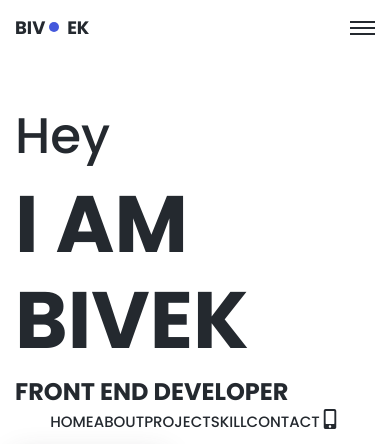
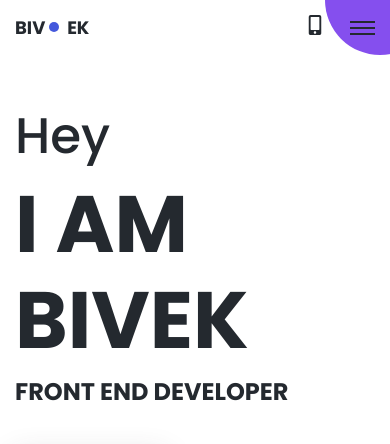
Before and after one commit to Bivektamu/portfolio, a Gatsby site: page / in a window 390 px wide. Shown: the top 444 px of the page. Built offline with nearby package versions, Linux system fonts and the light colour scheme; Gatsby itself is replaced by a stand-in of ours.

Commit message:
Portfolio v2 finally completed

```diff
--- a/gatsby-config.js
+++ b/gatsby-config.js
@@ -25,7 +25,7 @@ module.exports = {
         background_color: `#663399`,
         theme_color: `#663399`,
         display: `minimal-ui`,
-        icon: `src/images/gatsby-icon.png`, // This path is relative to the root of the site.
+        icon: `src/images/fav.jpg`, // This path is relative to the root of the site.
       },
     },
     `gatsby-plugin-gatsby-cloud`,
--- a/src/components/NavItem.js
+++ b/src/components/NavItem.js
@@ -3,7 +3,7 @@ import GlobalContext from "../context"
 import { Link } from "gatsby"
 
 
-const NavItem = ({ anchorTo, index, max }) => {
+const NavItem = ({ anchorTo, index, max, activenav, setActiveNav }) => {
     const { settings, setSettings } = useContext(GlobalContext)
 
     useEffect(() => {
@@ -23,6 +23,7 @@ const NavItem = ({ anchorTo, index, max }) => {
 
         const sec = document.getElementById(anchor)
 
+        setActiveNav(!activenav)
 
         window.scrollTo({
             top: sec.offsetTop - document.getElementById('header').getBoundingClientRect().height,
--- a/src/components/customCursor.js
+++ b/src/components/customCursor.js
@@ -14,7 +14,7 @@ const CustomCursor = () => {
 
         function mousePosition(e) {
 
-            if (window.innerWidth < 1001) {
+            if (window.innerWidth > 999) {
                 setTimeout(() => {
                     setCordPos({ x: e.clientX, y: e.clientY })
                 }, 150);
--- a/src/components/header.js
+++ b/src/components/header.js
@@ -18,6 +18,7 @@ const Header = () => {
 
 
   const [clsnme, setClsnme] = useState('');
+  const [activeNav, setActiveNav] = useState(false);
 
 
   const [sections, setSections] = useState([])
@@ -30,25 +31,23 @@ const Header = () => {
 
     setSections(Array.prototype.slice.call(secs))
 
-
     document.addEventListener('scroll', scrolling)
-
-    function scrolling() {
-      if (window.scrollY > 0) {
-        setClsnme('fixed')
-      }
-      else {
-        setClsnme('')
-      }
-
-    }
 
     return () => {
       window.removeEventListener('scroll', scrolling)
-
     }
   }, [])
 
+
+  function scrolling() {
+    if (window.scrollY > 0) {
+      setClsnme('fixed')
+    }
+
+    else {
+      setClsnme('')
+    }
+  }
 
 
   let navItem;
@@ -57,7 +56,7 @@ const Header = () => {
       const secId = (sec.getAttribute('id'))
       if (secId) {
 
-        return <NavItem key={index} index={index} max={sections.length} anchorTo={secId} />
+        return <NavItem key={index} index={index} max={sections.length} anchorTo={secId} setActiveNav={() => setActiveNav()} activeNav={activeNav} />
       }
       else {
         return ''
@@ -66,13 +65,22 @@ const Header = () => {
   }
 
   function changeTheme() {
-    console.log('a')
     const { theme } = settings
     setSettings({ ...settings, theme: theme === 'light' ? 'dark' : 'light' })
   }
 
+  let openCls = ''
+  if (activeNav) {
+    openCls = 'active__nav'
+  }
+  else {
+    openCls = ''
+  }
+
+  console.log(openCls, clsnme)
+
   return (
-    <HeaderWrapper id="header" className={`${'header ' + clsnme}`} >
+    <HeaderWrapper id="header" className={`${'header ' + clsnme + ' ' + openCls}`} >
 
       <Container>
         <Logo>
@@ -91,14 +99,18 @@ const Header = () => {
           < Link to='/' > EK</Link>
         </Logo>
 
-        <button id="nav__toggle" type="button">
+        <a className="nav-link hvr-buzz-out tel mob" id="mob-tel" href="tel:+61452424565">
+          <FaMobileAlt />
+        </a>
+
+        <button id="nav__toggle" type="button" onClick={() => setActiveNav(!activeNav)}>
           <span></span>
         </button>
 
         <NavMenu>
           <ul id="nav">
             {navItem && navItem}
-            <li>
+            <li className="desk">
               <a className="nav-link hvr-buzz-out tel" id="mob-tel" href="tel:+61452424565">
                 <FaMobileAlt />
               </a>
--- a/src/components/layout.js
+++ b/src/components/layout.js
@@ -99,16 +99,87 @@ const Layout = ({ children }) => {
 
     section {
       display: flex;
-    width: 100%;
-    min-height: calc(100vh - 106px);
-    align-items: center;
-    /* padding: 50px 0; */
-    padding: 0;
+      width: 100%;
+      min-height: calc(100vh - 106px);
+      align-items: center;
+      padding: 0;
+
+    }
+
+    .mob {
+      display:none!important;
+    }
+
+    .hvr-buzz-out:hover svg{
+      animation-name: hvr-buzz-out;
+      animation-duration: 0.75s;
+      animation-timing-function: linear;
+      animation-iteration-count: 1;
+    }
+
+    @keyframes hvr-buzz-out {
+      0% {
+          transform: translateX(3px) rotate(2deg);
+      }
+      20% {
+          transform: translateX(-3px) rotate(-2deg);
+      }
+      30% {
+          transform: translateX(3px) rotate(2deg);
+      }
+      40% {
+          transform: translateX(-3px) rotate(-2deg);
+      }
+      50% {
+          transform: translateX(2px) rotate(1deg);
+      }
+      60% {
+          transform: translateX(-2px) rotate(-1deg);
+      }
+      70% {
+          transform: translateX(2px) rotate(1deg);
+      }
+      80% {
+          transform: translateX(-2px) rotate(-1deg);
+      }
+      90% {
+          transform: translateX(1px) rotate(0);
+      }
+      100% {
+          transform: translateX(-1px) rotate(0);
+      }
+
     }
 
 
+    @media screen and (max-width: 760px) {
+      main section:not(:last-of-type)  {
+        margin-bottom: 60px;
+      }
 
-    `
+      .grid__4 {
+        width: 100%;
+      }
+
+      .desk {
+        display:none!important
+      }
+
+      .mob {
+        display: block!important
+      }
+
+      .mob#mob-tel {
+        position: absolute;
+        right: 50px;
+        font-size: 2rem;
+        color: ${props => props.theme.color};
+
+      }
+
+    }
+
+`
 
   return (
     <ThemeProvider theme={theme === 'light' ? lightTheme : darkTheme}>
--- a/styles/contactStyles.js
+++ b/styles/contactStyles.js
@@ -16,6 +16,9 @@ export const ContactSection = styled.section`
         font-size:25px;
         margin: 4rem;
         color: #212529;
+        @media screen and (max-width: 760px) {
+            margin: 4rem 2rem;
+        }
     }
 
     .fb:hover svg{
--- a/styles/headerStyles.js
+++ b/styles/headerStyles.js
@@ -21,7 +21,31 @@ export const HeaderWrapper = styled.header`
 
   #nav__toggle {
     display: none;
+
+
   }
+
+  &.active__nav #nav__toggle {
+      span {
+        background:none;
+        &:before, &:after {
+          transform: rotate(45deg);
+          top:0;
+        }
+        &:after {
+          transform: rotate(-45deg);
+        }
+      }
+    }
+
+    &.active__nav nav {
+      opacity: 1;
+      visibility: visible;
+
+      &:after {
+        transform: scale(1);
+      }
+    }
 
   @media screen and (max-width: 760px) {
       padding: 15px 0;
@@ -37,6 +61,21 @@ export const HeaderWrapper = styled.header`
           outline: none;
           background:transparent;
           border:none;
+          z-index: 9;
+          &:after {
+            background:#854fee;
+            width: 10px;
+            height: 10px;
+            content: "";
+            position: fixed;
+            border-radius: 100%;
+            top: -5px;
+            right: 5px;
+            transform: scale(11);
+            z-index: -1;
+
+          }
+
           span {
             position: absolute;
             left:0;
@@ -54,6 +93,7 @@ export const HeaderWrapper = styled.header`
               margin: auto;
               width: 100%;
               height: 2px;
+              transition: all 0.6s cubic-bezier(0.075, 0.82, 0.165, 1);
               background: ${props => props.theme.color};
             }
             &:after {
@@ -65,18 +105,7 @@ export const HeaderWrapper = styled.header`
       }
     }
 
-    &.active__nav #nav__toggle {
-      span {
-        background:none;
-        &:before, &:after {
-          transform: rotate(45deg);
-          top:0;
-        }
-        &:after {
-          transform: rotate(-45deg);
-        }
-      }
-    }
+
 
 `
 
@@ -113,7 +142,6 @@ export const NavMenu = styled.nav`
   width: 600px;
   margin:0;
   margin-left: auto;
-
 
   ul {
     display:flex;
@@ -163,7 +191,44 @@ export const NavMenu = styled.nav`
     display: flex;
     align-items: center;
     justify-content: center;
-    /* background: #fff; */
+    /* opacity:0; */
+    visibility: hidden;
+    /* transition: all 0.6s cubic-bezier(0.075, 0.82, 0.165, 1); */
+
+    &:after {
+      content:'';
+      position: fixed;
+      right:-120vh;
+      top:-120vh;
+      z-index:-1;
+      margin:auto;
+      width: 240vh;
+      height: 240vh;
+      border-radius: 100%;
+      background:#854fee;
+      transition: all 0.6s cubic-bezier(0.075, 0.82, 0.165, 1);
+      transform: scale(0);
+    }
+    ul {
+      width: 100%;
+      flex-direction: column;
+      flex-wrap: wrap;
+      li {
+        display: block;
+        width: 100%;
+        text-align: center;
+        margin: 10px 0;
+        a {
+          font-size: 3rem;
+          color:${props => props.theme.background}
+        }
+
+        &.active a {
+          color:${props => props.theme.color}
+        }
+
+      }
+    }
 
   }
 
--- a/styles/skillStyles.js
+++ b/styles/skillStyles.js
@@ -37,16 +37,28 @@ export const SkillSection = styled.section`
         }
     }
 
+    @media screen and (max-width: 760px) {
+        .single__brand {
+            margin-left:auto;
+            margin-right:auto;
+        }
+    }
+
 `
 
 export const ExperienceWrapper = styled.div`
     padding: 40px;
     background: #e029290a;
     width: 350px;
+    max-width: 100%;
     display: block;
     margin-left:10vw;
     @media screen and (max-width: 1000px) {
         margin-left:0;
+    }
+
+    @media screen and (max-width: 760px) {
+        padding:40px 20px;
     }
     /* margin-left: auto; */
     .years__area {
```
Also changed, not shown: README.md, src/images/fav.JPG (added).
